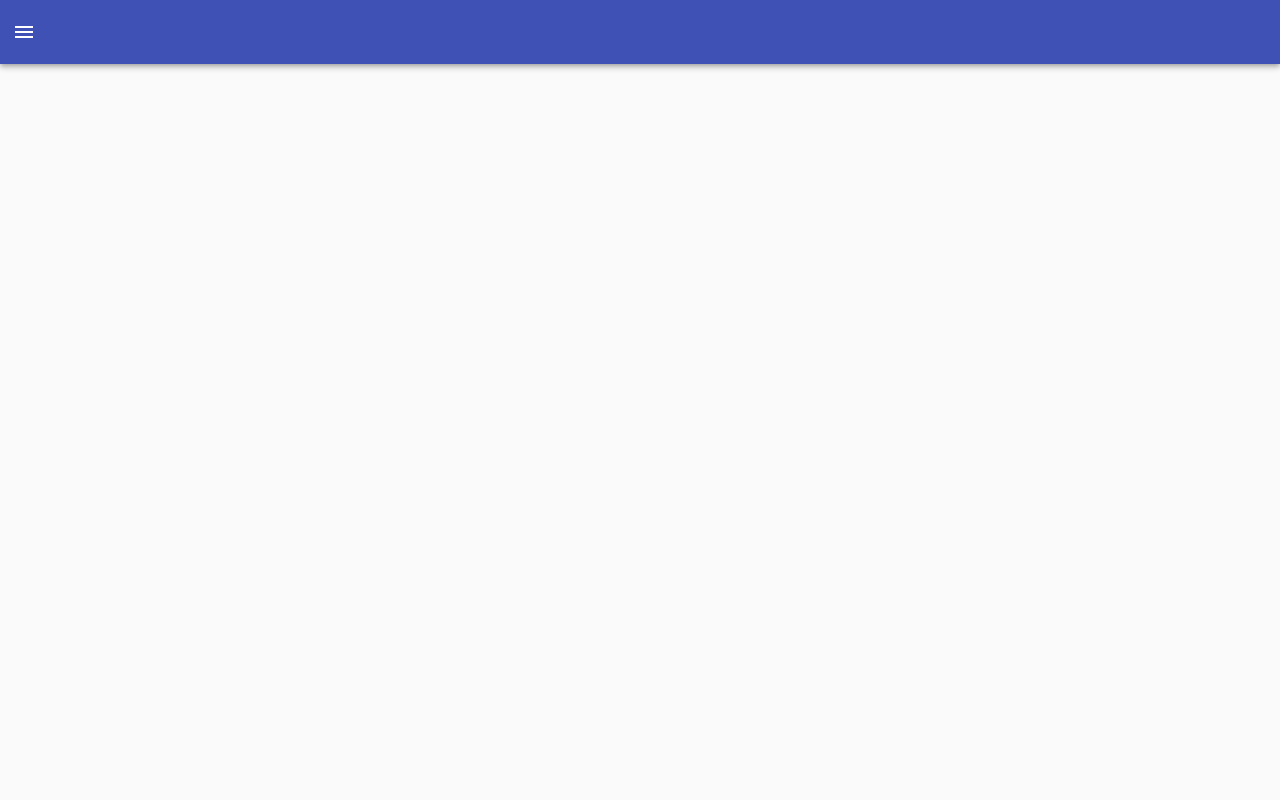
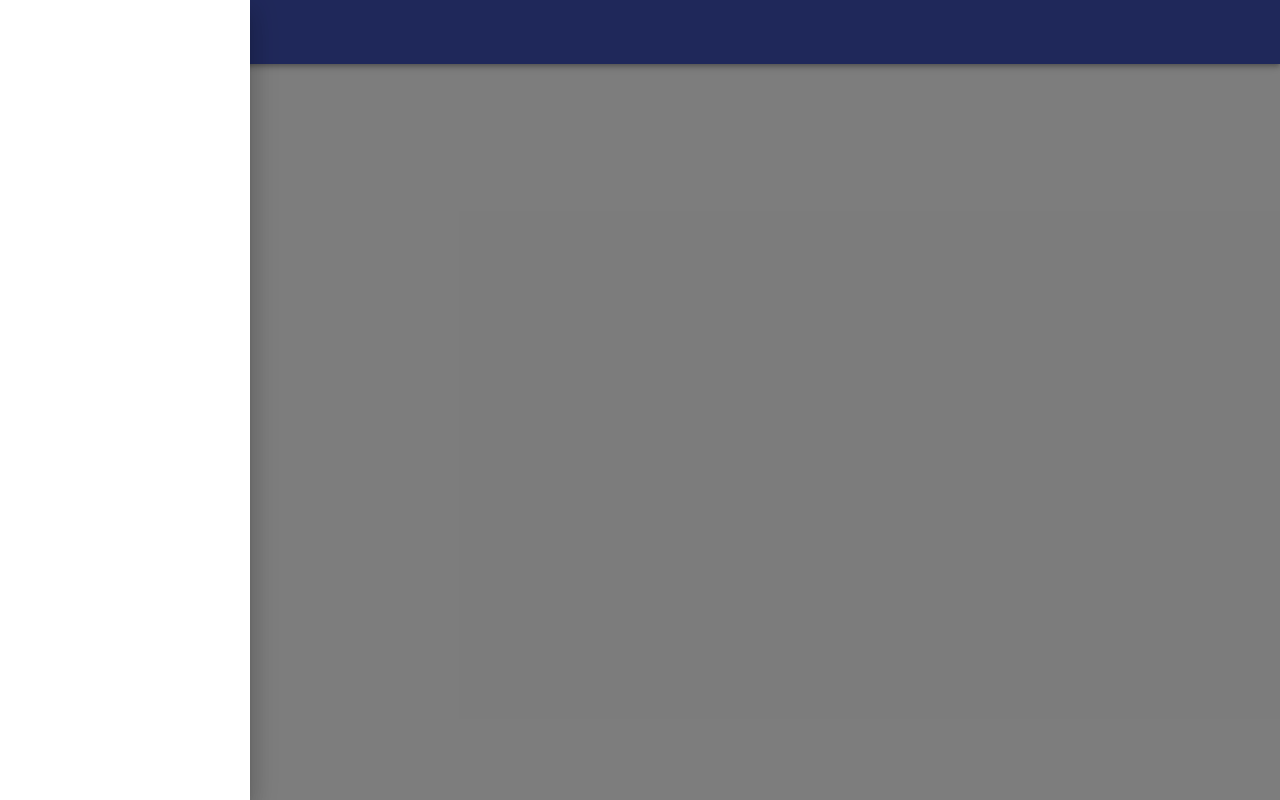
Before and after one commit to thanhtai-personal/my-pratice-2023, a React app in the folder new-pratice-2023/: page / in a window 1280 px wide. Built offline with nearby package versions, Linux system fonts and the light colour scheme.

Commit message:
fix menu actions

```diff
--- a/new-pratice-2023/src/components/AppLayout/AppMenu/Menu.tsx
+++ b/new-pratice-2023/src/components/AppLayout/AppMenu/Menu.tsx
@@ -7,7 +7,7 @@ import ListItemIcon from "@material-ui/core/ListItemIcon";
 import ListItemText from "@material-ui/core/ListItemText";
 import InboxIcon from "@material-ui/icons/MoveToInbox";
 import MailIcon from "@material-ui/icons/Mail";
-import { Alignment } from "./index";
+import { Alignment, AlignmentType } from "./index";
 import clsx from "clsx";
 import _ from "lodash";
 
@@ -40,7 +40,8 @@ const Menu = (props: MenuProps) => {
   return (
     <div
       className={clsx(classes.list, {
-        [classes.fullList]: alignment === "top" || alignment === "bottom",
+        [classes.fullList]:
+          alignment === AlignmentType.top || alignment === AlignmentType.bottom,
       })}
       role="presentation"
       onClick={openAppMenu(false)}
--- a/new-pratice-2023/src/components/AppLayout/AppMenu/index.tsx
+++ b/new-pratice-2023/src/components/AppLayout/AppMenu/index.tsx
@@ -32,24 +32,20 @@ const AppMenu = (props: AppMenuProps) => {
   return (
     <div id={"menu-wrapper"}>
       {(appLayout.menuAlignment || []).map((alignment) => (
-        <React.Fragment key={alignment}>
         <Drawer
           anchor={alignment}
           open={true}
           onClose={handleOpenAppMenu(false)}
         >
-            {
           <Menu
             alignment={alignment}
-                openAppMenu={handleOpenAppMenu(false)}
+            openAppMenu={handleOpenAppMenu}
             menus={(menus || []).filter((m) => m.alignment === alignment)}
             dividerList={(dividerList || []).filter(
               (m) => m.alignment === alignment
             )}
           />
-            }
         </Drawer>
-        </React.Fragment>
       ))}
     </div>
   );
```
Lines whose indentation alone changed are shown as unchanged.
